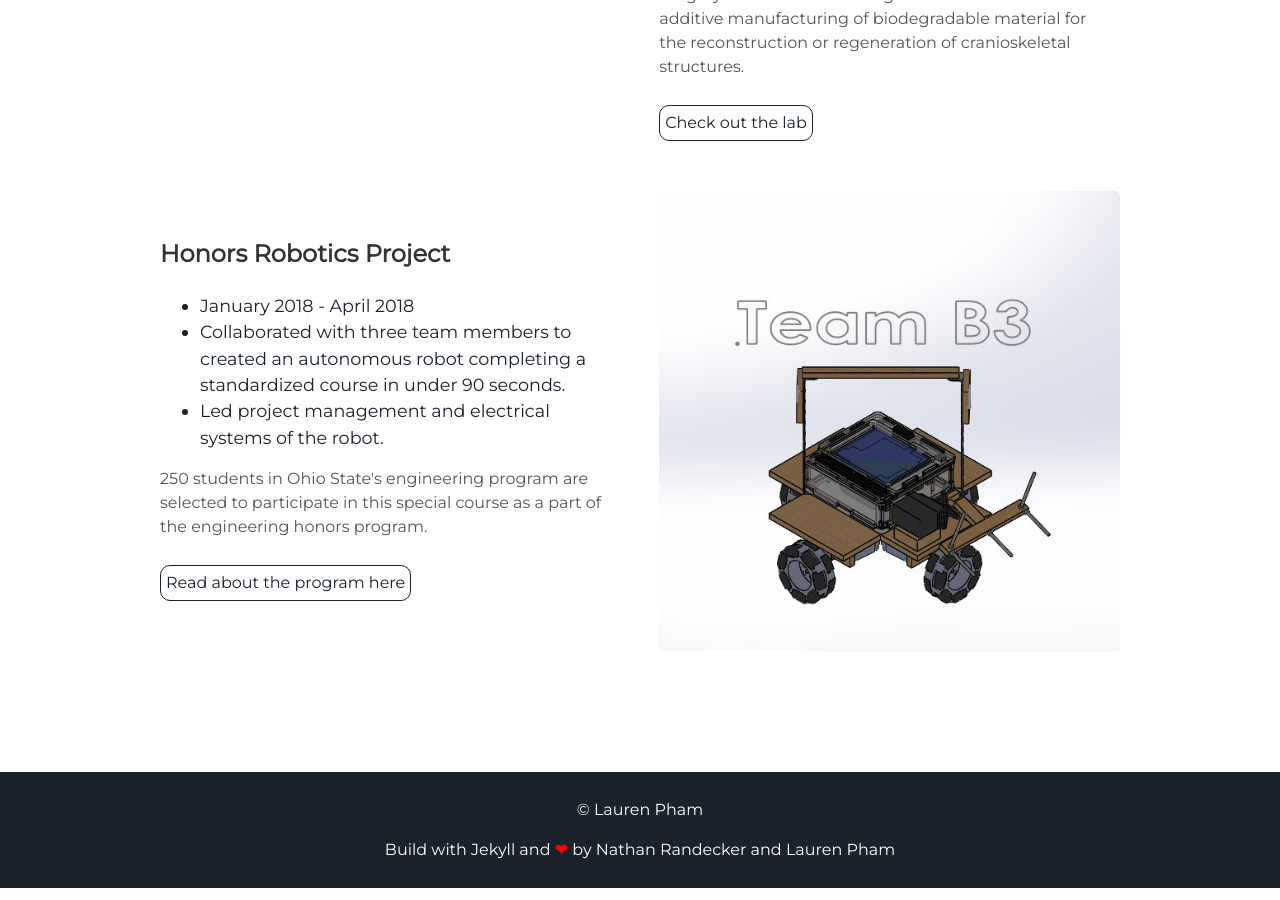
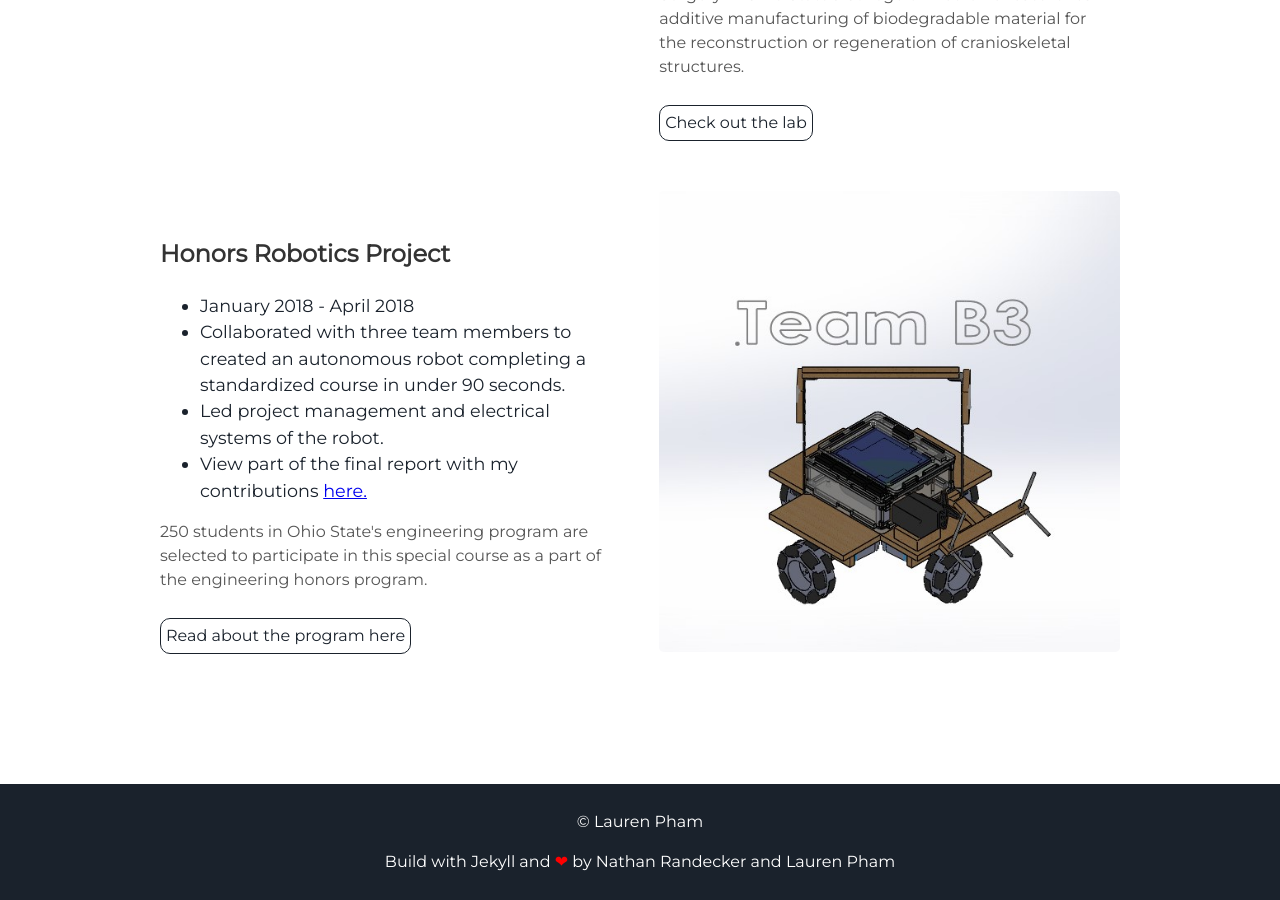
Before and after one commit to laurenpham/projects, a Jekyll site: the page built from index.html, in a window 1280 px wide and 900 px high, scrolled down 1999 px. Built offline with Jekyll 4.4.1, drawn with Linux system fonts in a browser that asks for light colours.

Commit message:
Update projects.html

```diff
--- a/_includes/projects.html
+++ b/_includes/projects.html
@@ -43,6 +43,7 @@
       <li>January 2018 - April 2018</li>
       <li>Collaborated with three team members to created an autonomous robot completing a standardized course in under 90 seconds.</li>
       <li>Led project management and electrical systems of the robot.</li>
+      <li>View part of the final report with my contributions <a href="assets/ENGRreport.pdf" class="image fit">here.</a></li>
     </ul>
     <p>250 students in Ohio State's engineering program are selected to participate in this special course as a part of the engineering honors program. </p>
     <a class="project-link" href="https://eed.osu.edu/robot-competition">Read about the program here</a>
```
